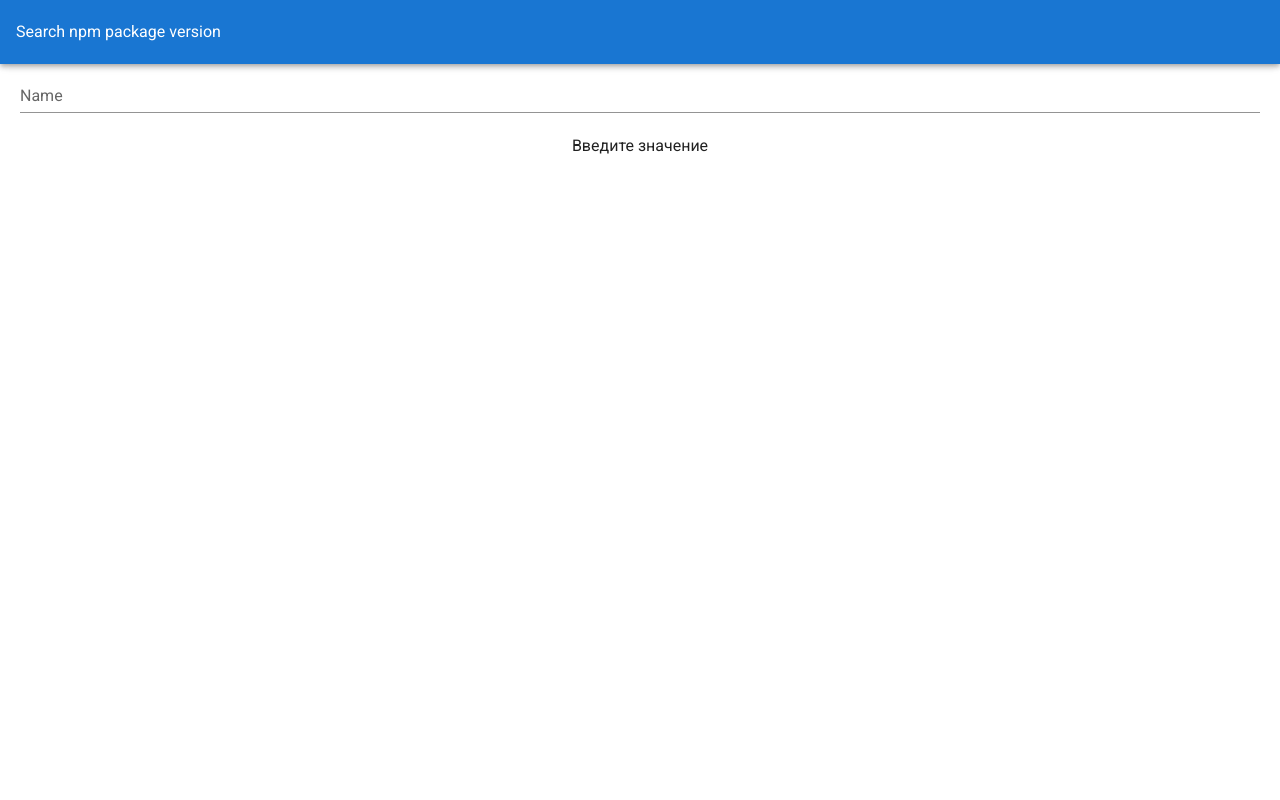
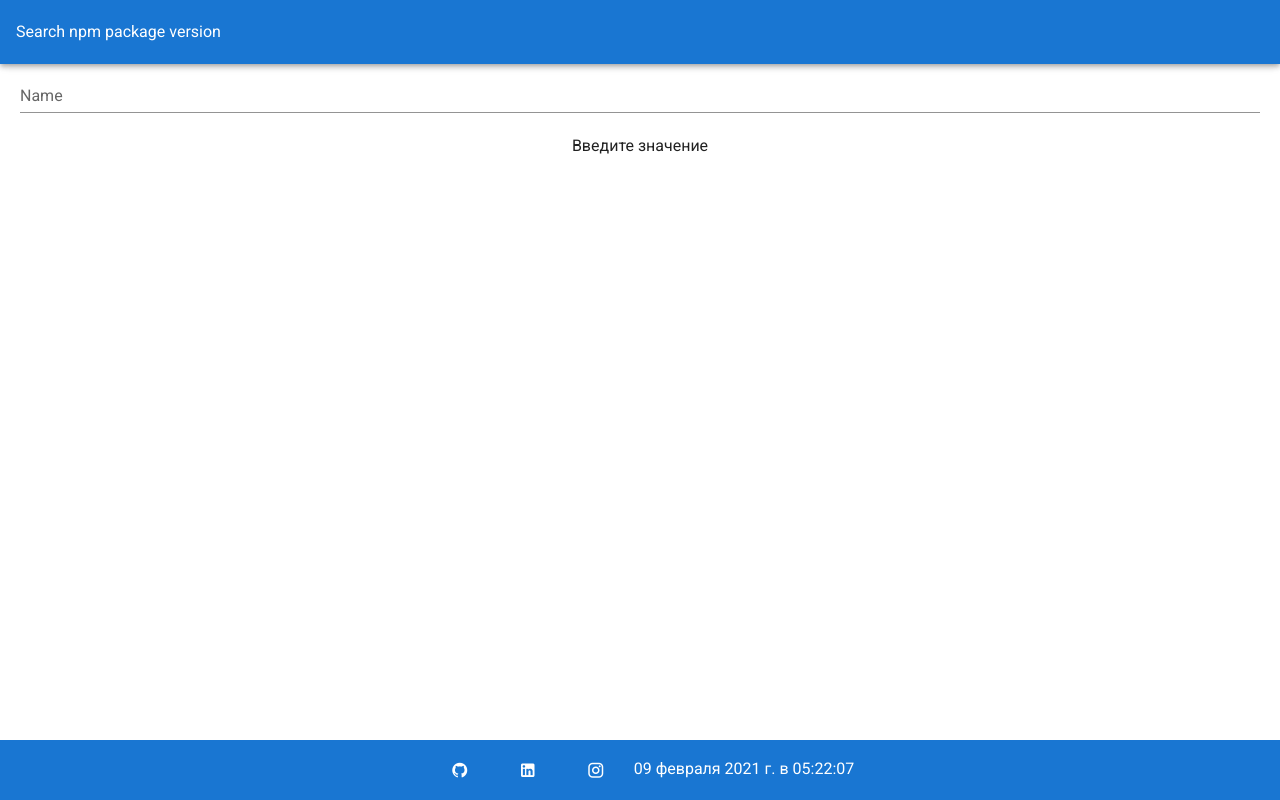
Before and after one commit to greznik/vue-test, a Vue app: page / in a window 1280 px wide. Built offline with nearby package versions, Linux system fonts and the light colour scheme.

Commit message:
npm instead yarn and footer

```diff
--- a/package.json
+++ b/package.json
@@ -3,7 +3,7 @@
   "version": "0.1.0",
   "private": true,
   "scripts": {
-    "serve": "vue-cli-service serve",
+    "dev": "vue-cli-service serve",
     "build": "vue-cli-service build",
     "test:unit": "vue-cli-service test:unit",
     "lint": "vue-cli-service lint"
--- a/src/App.vue
+++ b/src/App.vue
@@ -9,17 +9,20 @@
     <v-main>
       <Home />
     </v-main>
+    <TheFooter />
   </v-app>
 </template>
 
 <script>
 import Home from "./views/Home";
+import TheFooter from "./components/TheFooter";
 
 export default {
   name: "App",
 
   components: {
     Home,
+    TheFooter,
   },
 
   data: () => ({
--- /dev/null
+++ b/src/components/TheFooter.vue
@@ -0,0 +1,44 @@
+<template>
+  <v-footer padless color="primary">
+    <v-col class="white--text flex text-center" cols="12">
+      <v-btn
+        v-for="(icon, ind) in icons"
+        :key="ind"
+        :href="icon.url"
+        class="mx-4"
+        dark
+        icon
+        target="_blank"
+      >
+        <v-icon size="18px">
+          {{ icon.icon }}
+        </v-icon>
+      </v-btn>
+      {{ date | date("datetime") }}
+    </v-col>
+  </v-footer>
+</template>
+
+<script>
+export default {
+  data: () => ({
+    date: new Date(),
+    interval: null,
+    icons: [
+      { icon: "mdi-github", url: "https://github.com/greznik" },
+      { icon: "mdi-linkedin", url: "https://www.linkedin.com/in/vue/" },
+      { icon: "mdi-instagram", url: "https://www.instagram.com/donreznik/" },
+    ],
+  }),
+  mounted() {
+    this.interval = setInterval(() => {
+      this.date = new Date();
+    }, 1000);
+  },
+  beforeDestroy() {
+    clearInterval(this.interval);
+  },
+};
+</script>
+
+<style></style>
--- /dev/null
+++ b/src/filters/date.filter.js
@@ -0,0 +1,18 @@
+export default function dateFilter(value, format = "date") {
+  const options = {};
+
+  if (format.includes("date")) {
+    options.day = "2-digit";
+    options.month = "long";
+    options.year = "numeric";
+  }
+
+  if (format.includes("time")) {
+    options.hour = "2-digit";
+    options.minute = "2-digit";
+    options.second = "2-digit";
+  }
+
+  const locale = "ru-RU";
+  return new Intl.DateTimeFormat(locale, options).format(new Date(value));
+}
--- a/src/main.js
+++ b/src/main.js
@@ -3,8 +3,11 @@ import App from './App.vue'
 import router from './router'
 import store from './store'
 import vuetify from './plugins/vuetify';
+import dateFilter from '@/filters/date.filter'
 
 Vue.config.productionTip = false
+
+Vue.filter('date', dateFilter)
 
 new Vue({
   router,
--- a/src/views/Home.vue
+++ b/src/views/Home.vue
@@ -1,14 +1,14 @@
 <template>
   <div class="home">
-    <v-alert :value="!!getError" dense border="left" type="warning">
-      {{ getError }}
-    </v-alert>
     <TheInput @input="onInput($event)" />
     <TheList
       :getDetailPackageList="getDetailPackageList"
       :getPackageList="getPackageList"
       @dialog="dialogInfo($event)"
     />
+    <v-alert :value="!!getError" color="orange" dense outlined type="warning">
+      {{ getError }}
+    </v-alert>
   </div>
 </template>
 
```
Also changed, not shown: 2 other files (tests, documents, lock files or other folders).
